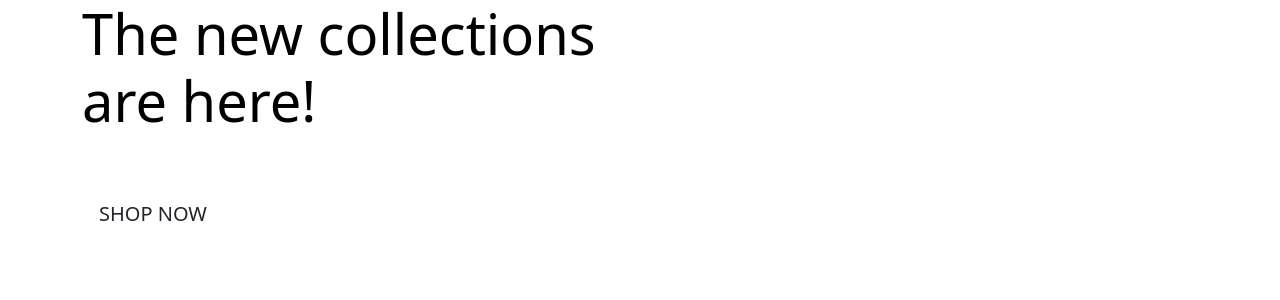
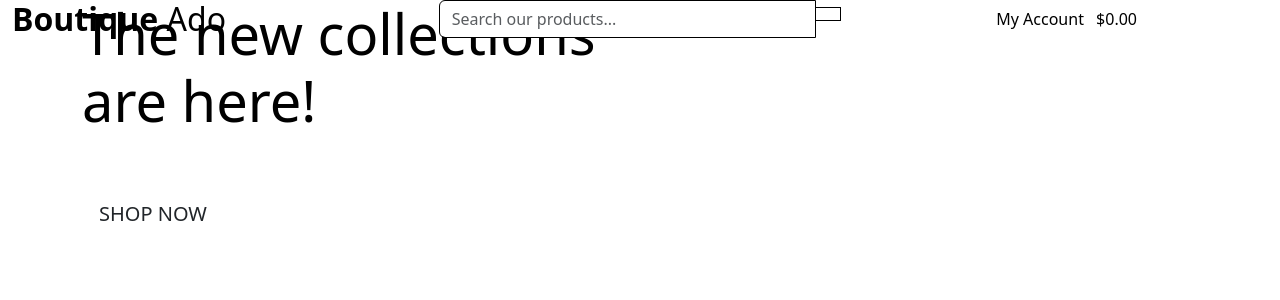
Before and after one commit to Hedgemonkey/boutiqueado, a Django app: template home/templates/home/index.html in a window 1280 px wide. Shown: the top 300 px of the page. Run offline with Django 5.2, Linux system fonts and the light colour scheme; the template is opened without the code that fills it, so the values that code supplies are empty.

Commit message:
Add main page header

```diff
--- a/templates/base.html
+++ b/templates/base.html
@@ -32,6 +32,70 @@
 
 <body>
     <header class="container-fluid fixed-top">
+        <div class="row">
+            <div class="col-12 col-lg-4 my-auto py-1 py-lg-0">
+                <a href="{% url 'home' %}" class="nav-link main-logo-link">
+                    <h2 class="logo-font text-black my-0">
+                        <strong>Boutique</strong> Ado
+                    </h2>
+                </a>
+            </div>
+            <div class="col-12 col-lg-4 my-auto py-1 py-lg-0">
+                <form action="" method="GET">
+                    <div class="input-group w-100">
+                        <input type="text" name="q" placeholder="Search our products..."
+                            class="form-control border border-black ounded-0">
+                        <div class="input-group-append">
+                            <button class="form-control btn btn-black border border-black rounded-0" type="submit">
+                                <span class="icon">
+                                    <i class="fas fa-search"></i>
+                                </span>
+                            </button>
+                        </div>
+                    </div>
+                </form>
+            </div>
+            <div class="col-12 col-lg-4 my-auto py-1 py-lg-0">
+                <ul class="list-inline list-unstyled text-center text-lg-right my-0">
+                    <li class="list-inline-item dropdown">
+                        <a href="#" id="user-options" data-toggle="dropdown" aria-haspopup="true" aria-expanded="false"
+                            class="text-black nav-link">
+                            <div class="text-center">
+                                <div><i class="fas fa-user fa-lg"></i></div>
+                                <p class="my-0">My Account</p>
+                            </div>
+                        </a>
+                        <div aria-labelledby="user-options" class="dropdown-menu border-0">
+                            {% if request.user.is_authenticated %}
+                                {% if request.user.is_superuser %}
+                                    <a href="" class="dropdown-item">Product Management</a>
+                                {% endif %}
+                                <a href="" class="dropdown-item">My Profile</a>
+                                <a href="{% url 'account_logout' %}" class="dropdown-item">Logout</a>
+                            {% else %}
+                                <a href="{% url 'account_login' %}" class="dropdown-item">Login</a>
+                                <a href="{% url 'account_signup' %}" class="dropdown-item">Register</a>
+                            {% endif %}
+                        </div>
+                    </li>
+                    <li class="list-inline-item">
+                        <a class="{% if grand_total %}text-info font-weight-bold{% else %}text-black{% endif %} nav-link" href="">
+                            <div class="text-center">
+                                <div><i class="fas fa-shopping-bag fa-lg"></i></div>
+                                <p class="my-0">
+                                    {% if grand_total %}
+                                        ${{ grand_total|floatformat:2 }}
+                                    {% else %}
+                                        $0.00
+                                    {% endif %}
+                                </p>
+                            </div>
+                        </a>
+                    </li>
+
+                </ul>
+            </div>
+        </div>
         {% block header %}{% endblock %}
     </header>
 
```
